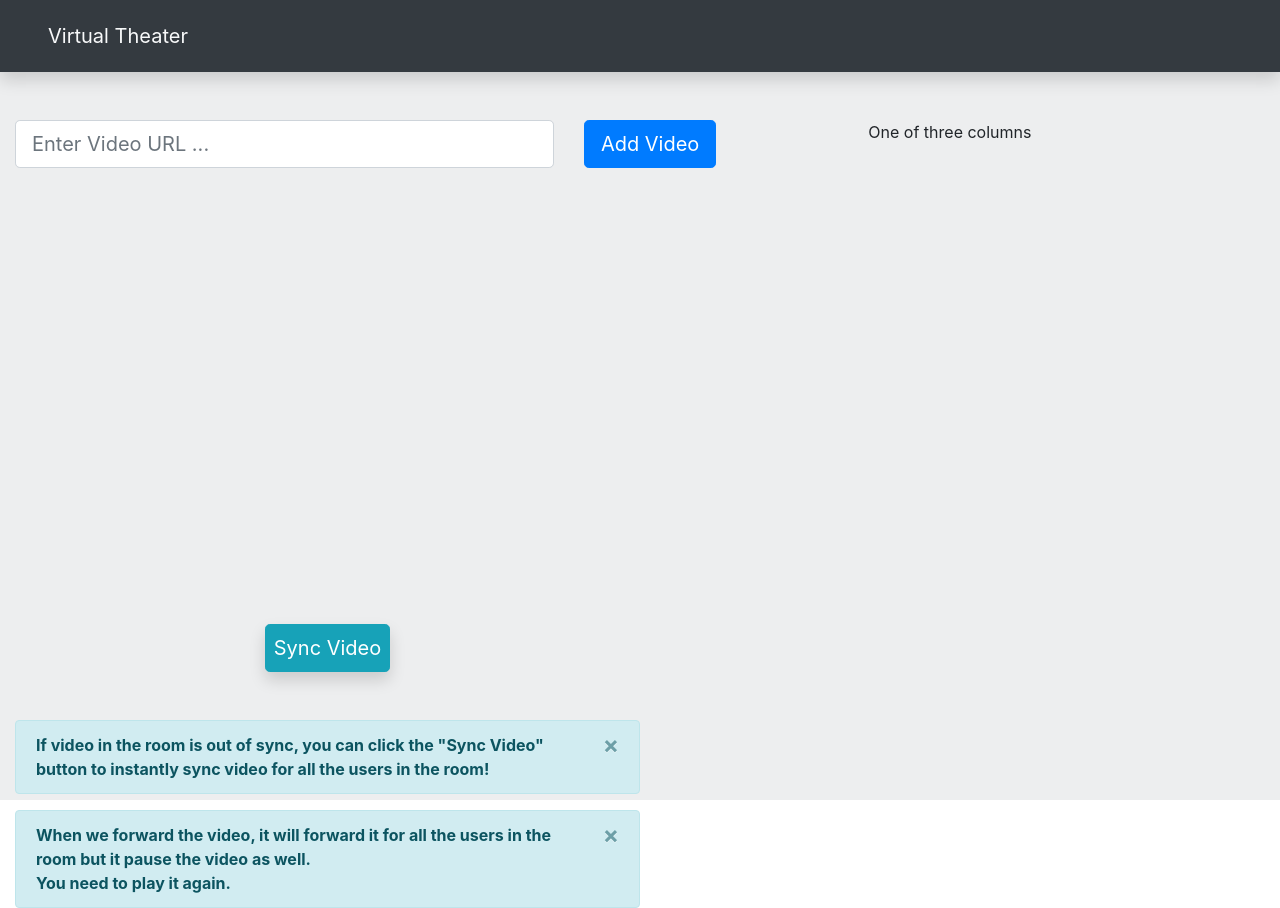
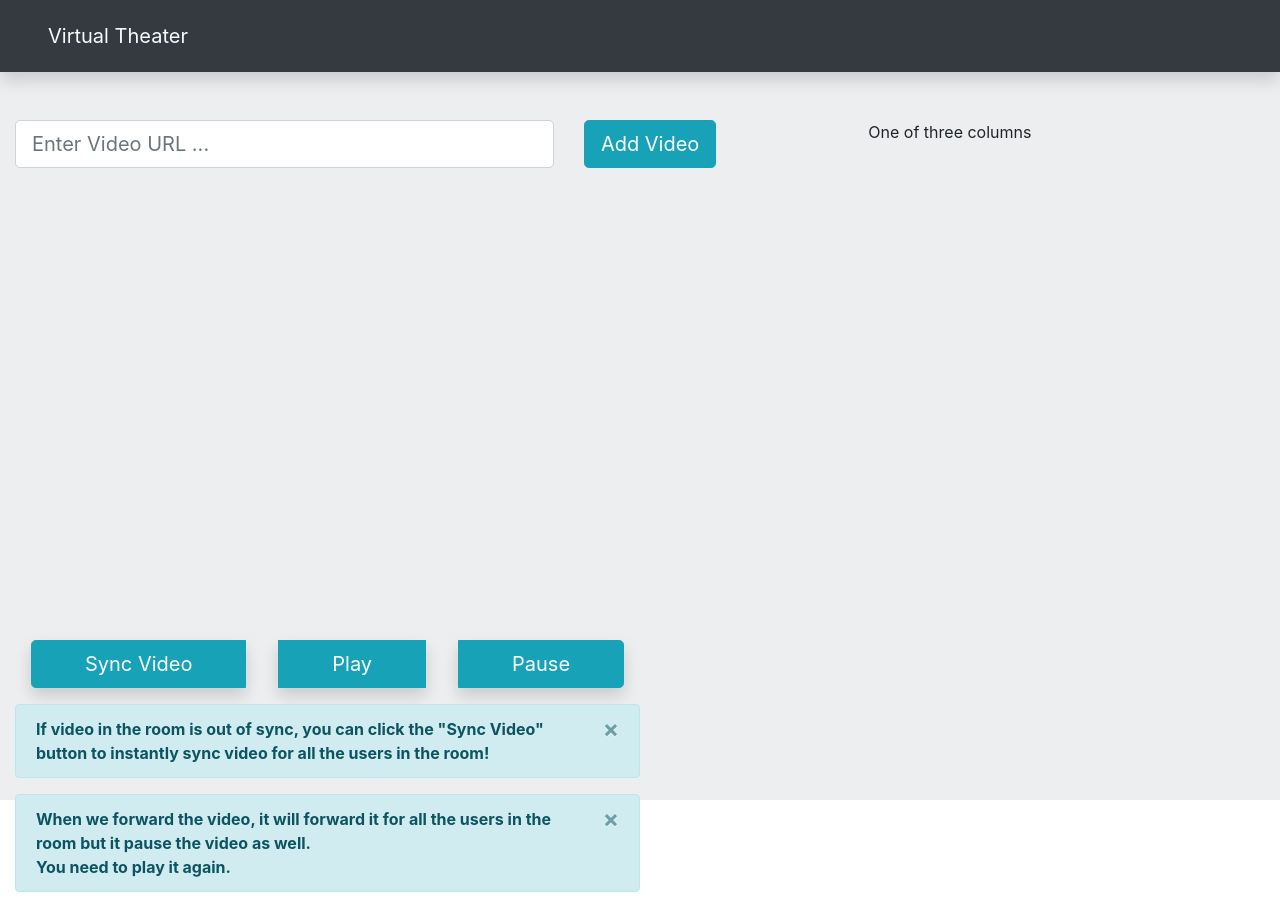
Before and after one commit to sid8491/virtual_theater, a React (Create React App) app in the folder frontend/: page /room/1 in a window 1280 px wide. Built offline with nearby package versions, Linux system fonts and the light colour scheme; no server answers.

Commit message:
added local-storage for last video url & play/pause video button

```diff
--- a/frontend/src/components/Room.js
+++ b/frontend/src/components/Room.js
@@ -7,8 +7,11 @@ let socket;
 function Room() {
     const [playing, setPlaying] = useState(false);
     const [currentTime, setCurrentTime] = useState(0);
-    const [videoUrl, setVideoUrl] = useState('https://www.youtube.com/watch?v=gR9xawiSy8A')
     const player = useRef(null);
+
+    const storageVideoUrl = window.localStorage.getItem('video_url');
+    console.log(storageVideoUrl);
+    const [videoUrl, setVideoUrl] = useState(storageVideoUrl || 'https://www.youtube.com/watch?v=gR9xawiSy8A')
 
     useEffect(() => {
         const websocketUrl = `ws://127.0.0.1:8000/ws${window.location.pathname}/`;
@@ -50,6 +53,7 @@ function Room() {
             }
             if (data.event === 'addVideo') {
                 setVideoUrl(data.videoUrl);
+                window.localStorage.setItem('video_url', data.videoUrl);
             }
             return () => {
                 socket.close();
@@ -127,7 +131,7 @@ function Room() {
                                 <input id='videoUrl' className="form-control form-control-lg" type="text" placeholder="Enter Video URL ..." />
                             </div>
                             <div className="col-4">
-                                <button className='btn btn-lg btn-primary mb-2' onClick={addVideo}>Add Video</button>
+                                <button className='btn btn-lg btn-info mb-2' onClick={addVideo}>Add Video</button>
                             </div>
                         </div>
                         <br />
@@ -140,10 +144,12 @@ function Room() {
                     </div>
             </div>
             <br />
-            <div className='w-50 text-center'>
-            <button onClick={playerSync} className='btn btn-info btn-lg shadow p-2'>Sync Video</button>
+            <div className='w-50 text-center btn-group btn-group-lg'>
+                <button onClick={playerSync} className='btn btn-info btn-lg shadow p-2 m-3'>Sync Video</button>
+                <button onClick={() => setPlaying(true)} className='btn btn-info btn-lg shadow p-2 m-3'>Play</button>
+                <button onClick={() => setPlaying(false)} className='btn btn-info btn-lg shadow p-2 m-3'>Pause</button>
             </div>
-            <br /><br />
+            <br />
             <div className="alert alert-info alert-dismissible fade show w-50" role="alert">
                 <strong> If video in the room is out of sync, you can click the "Sync Video" button to instantly sync video for all the users in the room! </strong>
                 <button type="button" className="close" data-dismiss="alert" aria-label="Close">
```
